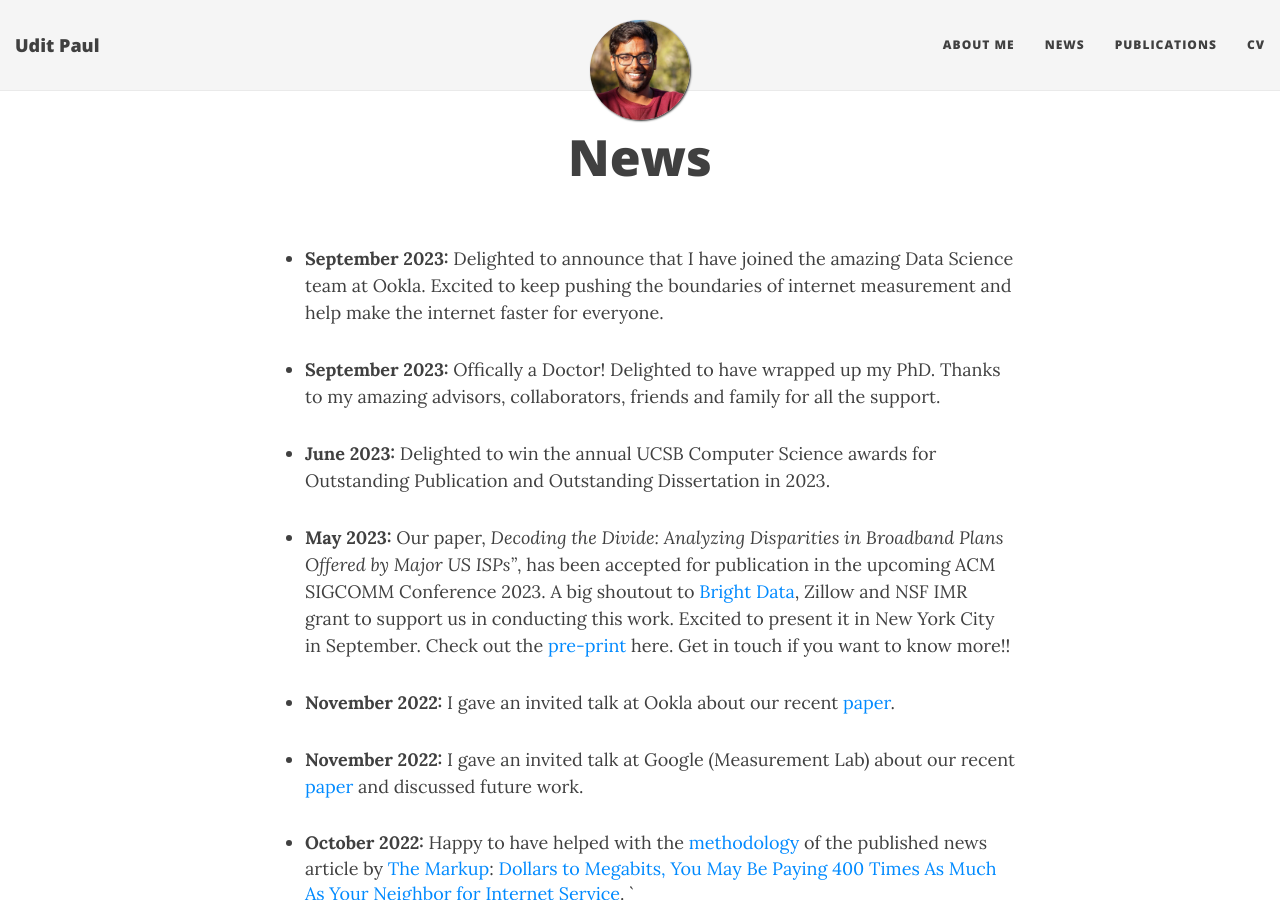
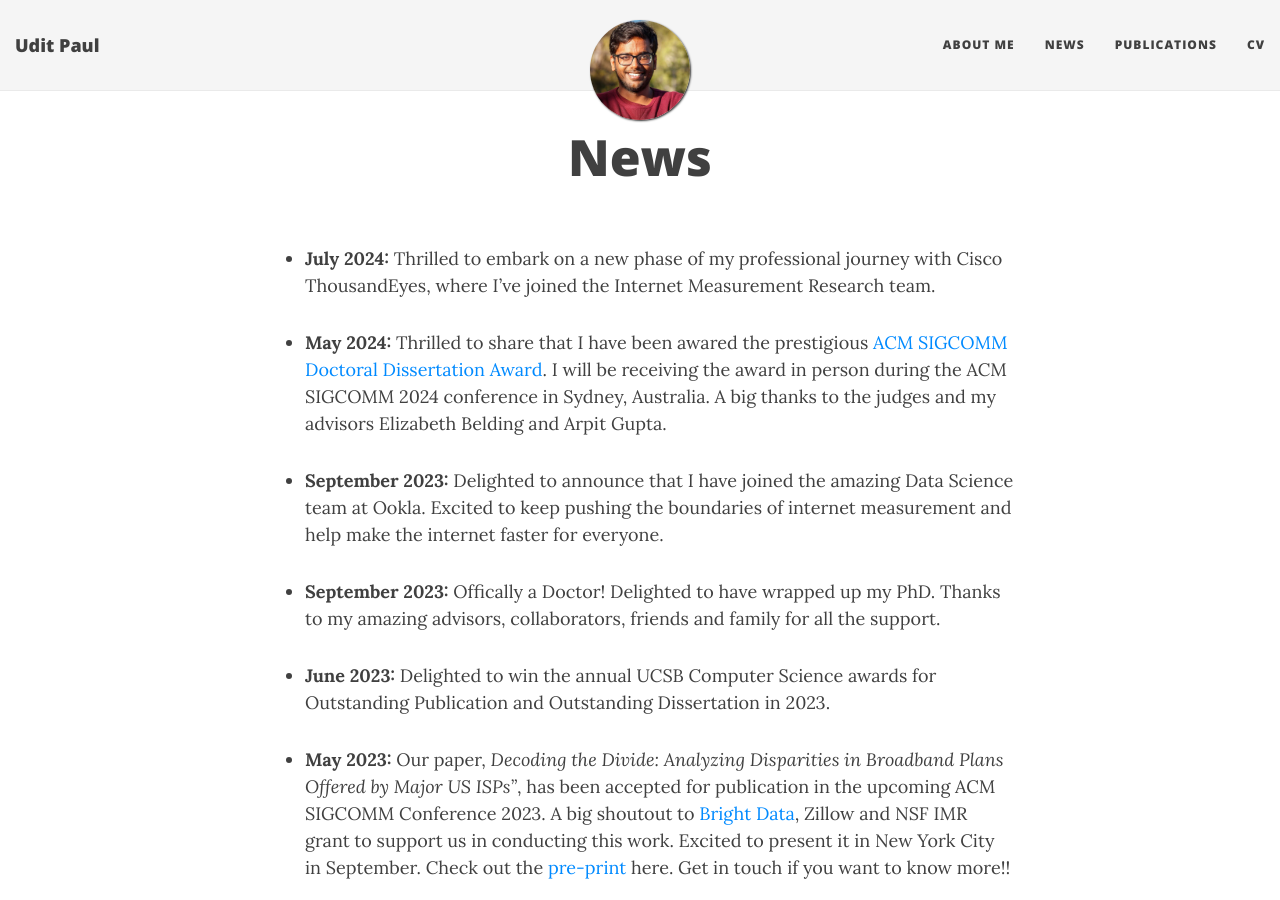
Before and after one commit to u-paul/u-paul.github.io, a Jekyll site: the page built from news.md, in a window 1280 px wide and 900 px high. Built offline with Jekyll 4.4.1, drawn with Linux system fonts in a browser that asks for light colours; nearby versions of some CDN libraries.

Commit message:
Update news.md

```diff
--- a/news.md
+++ b/news.md
@@ -2,6 +2,10 @@
 layout: page
 title: News
 ---
+
+- **July 2024:** Thrilled to embark on a new phase of my professional journey with Cisco ThousandEyes, where I've joined the Internet Measurement Research team.
+
+- **May 2024:** Thrilled to share that I have been awared the prestigious [ACM SIGCOMM Doctoral Dissertation Award](https://www.sigcomm.org/awards/dissertation){:target="_blank"}. I will be receiving the award in person during the ACM SIGCOMM 2024 conference in Sydney, Australia. A big thanks to the judges and my advisors Elizabeth Belding and Arpit Gupta.
 
 - **September 2023:** Delighted to announce that I have joined the amazing Data Science team at Ookla. Excited to keep pushing the boundaries of internet measurement and help make the internet faster for everyone.
 
```
